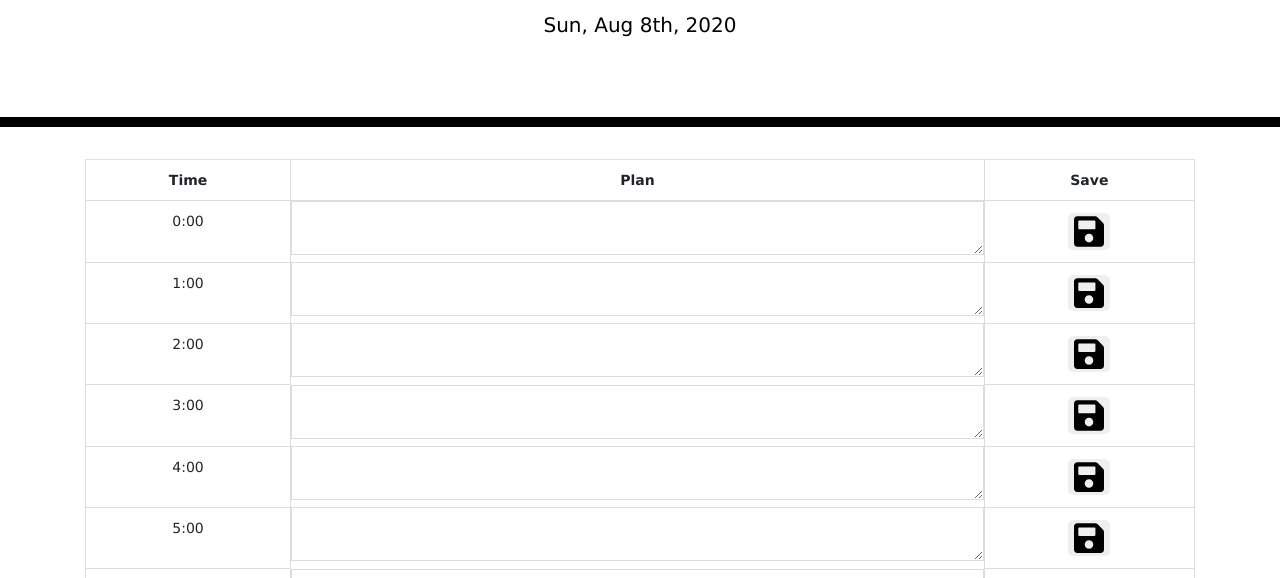
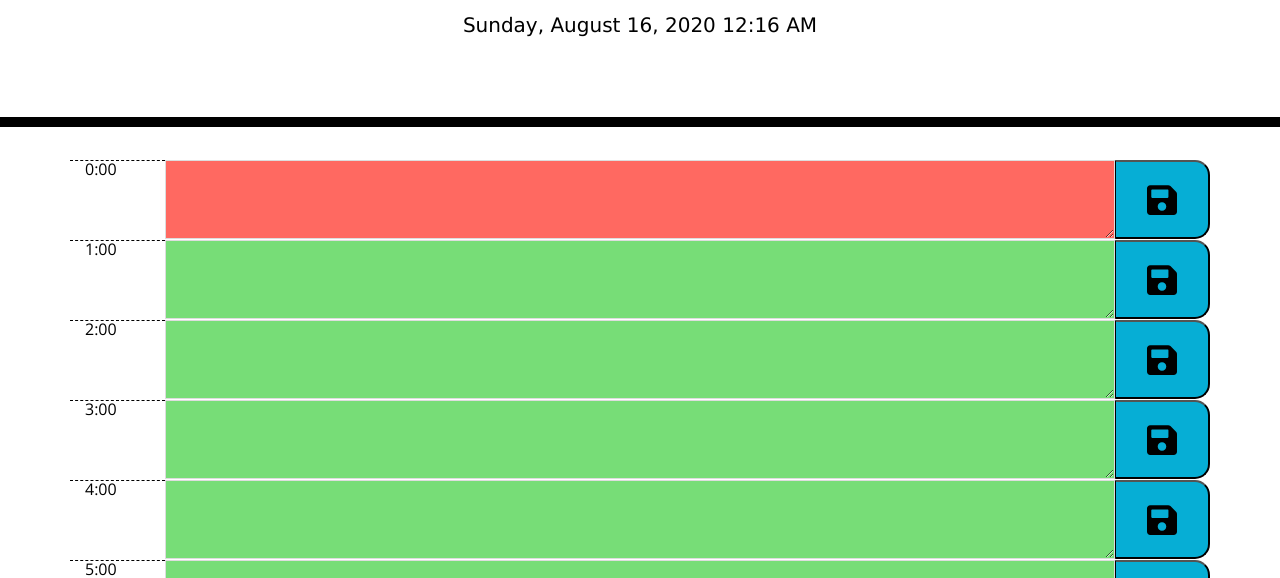
Before and after one commit to huqian301/day_planer, a plain HTML site: page index.html in a window 1280 px wide. Shown: the part 185-763 px from the top of the page. Drawn offline with nearby package versions, Linux system fonts and the light colour scheme.

Commit message:
compelete the js

```diff
--- a/index.html
+++ b/index.html
@@ -31,14 +31,7 @@
 
     <div class="container">
       <!-- Timeblocks go here -->
-      <table class="table">
-        <tr>
-          <th id="time">Time</th>
-          <th id="plan">Plan</th>
-          <th id="save">Save</th>
-        </tr>
-      </table>
-      <tbody id="tBody">
+
 
       </tbody>
     </div>
--- a/script.js
+++ b/script.js
@@ -1,5 +1,7 @@
 // require
-const m = moment().format('ddd, MMM Mo, YYYY');
+
+$(document).ready(function () {
+
     // const m2 = moment('2020-05-13');
     // const eventMoment = moment().add(2,"hours");
     // console.log(m.format('ddd MMM Mo YYYY'));//Mon Aug 8th 202020
@@ -10,43 +12,84 @@ const m = moment().format('ddd, MMM Mo, YYYY');
     //console.log(eventMoment.toString());//Tue Aug 11 2020 01:36:15 GMT-0700
     //console.log(eventMoment.calendar());//Tomorrow at 1:37 AM //shows two hours ahead
 
-$('#currentDay').text(m);
-
-const time = [0, 1, 2, 3, 4, 5, 6, 7, 8, 9, 10, 11, 12, 13, 14, 15, 16, 17, 18, 19, 20, 21, 22, 23];
-const plan = [];
-
-function renderTime() {
-    for (let i = 0; i < time.length; i++) {
-        const $newRow = $('<tr>');
-        const $clock = $('<td>').text(time[i] + ":00").attr('id', 'clock');
-        const $input = $('<textarea>').attr('id', 'input');
-        const $saveBtn = $('<td>').append($('<button>').append($('<img>').attr({ 'src': './img/save-solid.svg', 'id': 'saveBtn' })));
-
-        $newRow.append($clock, $input, $saveBtn);
-        $('tbody').append($newRow);
+    //for render the time by every second
+    const timeUpdate = function () {
+        $('#currentDay').text(moment().format('LLLL'));
     }
-}
-renderTime();
+    timeUpdate();
+    setInterval(timeUpdate, 1000);
 
 
-//how to target exact textarea input and save with exact button
-//use $(this).val()?
-function storedPlan() {
-    localStorage.setItem("plan", JSON.stringify(plan));
+
+    const hours = [0, 1, 2, 3, 4, 5, 6, 7, 8, 9, 10, 11, 12, 13, 14, 15, 16, 17, 18, 19, 20, 21, 22, 23];
+
+
+    function renderTable() {
+        for (let i = 0; i < hours.length; i++) {
+            const $timeRow = $('<div>').addClass('time- block row');
+            const $clock = $('<div>').addClass('col-1 hour').text(hours[i] + ":00").attr('id', 'clock');
+
+            const $textArea = $('<textarea>').addClass('col').attr('time-value', (i));
+            const $saveBtn = $('<button>').addClass('col-1 saveBtn').append($('<img>').attr({ 'src': './img/save-solid.svg' }));
+
+            hour = moment().hour();
+            // console.log(hour);
+            if ($textArea.attr("time-value") < hour) {
+                $textArea.addClass('past');
+            } else if ($textArea.attr("time-value") > hour) {
+                $textArea.addClass('future');
+            } else {
+                $textArea.addClass("present");
             }
-
-function init() {
-    const storedPlan = JSON.parse(localStorage.getItem("plan"));
+            $timeRow.append($clock, $textArea, $saveBtn);
+            $('.container').append($timeRow);
         }
 
 
-$('<button>').on('click', function (e) {
-    e.preventDefault();
+    }
+    renderTable();
 
-    const plan = $(this).val();
 
+
+    let timeKey = {
+        '0': '', '1': '', '2': '', '3': '', '4': '', '5': '', '6': '', '7': '', '8': '', '9': '', '10': '', '11': '', '12': '', '13': '', '14': '', '15': '', '16': '', '17': '', '18': '', '19': '', '20': '', '21': '', '22': '', '23': '',
+    }
+    function init() {
+
+
+        let storedPlan = JSON.parse(localStorage.getItem('textAreaInput'));
+
+        if (storedPlan !== null) {
+            timeKey = storedPlan;
+        }
+
+        let $areaInput = Array.from($('.col'));
+        console.log($areaInput);
+
+        $areaInput.forEach(element => {
+            let timevalue = element.getAttribute('time-value');
+            element.textContent = (timeKey[timevalue]);
+        });
+
+    }
+    init();
+
+
+    function plan() {
+        localStorage.setItem('textAreaInput', JSON.stringify(timeKey));
+    }
+
+
+    $('.saveBtn').on('click', function () {
+
+
+        let textAreaInput = $(this).prev()[0].value;
+        let timeValue = ($(this).prev()[0].getAttribute("time-value"));
+
+        timeKey[timeValue] = textAreaInput;
+
+
+        plan();
     })
 
-// when time = now, background color change to red
-// when time is passed, background color changes to gray
-// when time is future, background color changes to green
+});
--- a/style.css
+++ b/style.css
@@ -32,12 +32,7 @@ img{
 width:30px;
 }
 
-button{
-  border: #d3d3d3;
-  border-radius: 5px;
-  color:#ccc;
-  margin: auto;
-}
+
 .jumbotron {
   text-align: center;
   background-color: transparent;
```
Also changed, not shown: test.js (added, +76 -0 lines). Lines whose indentation alone changed are shown as unchanged.
